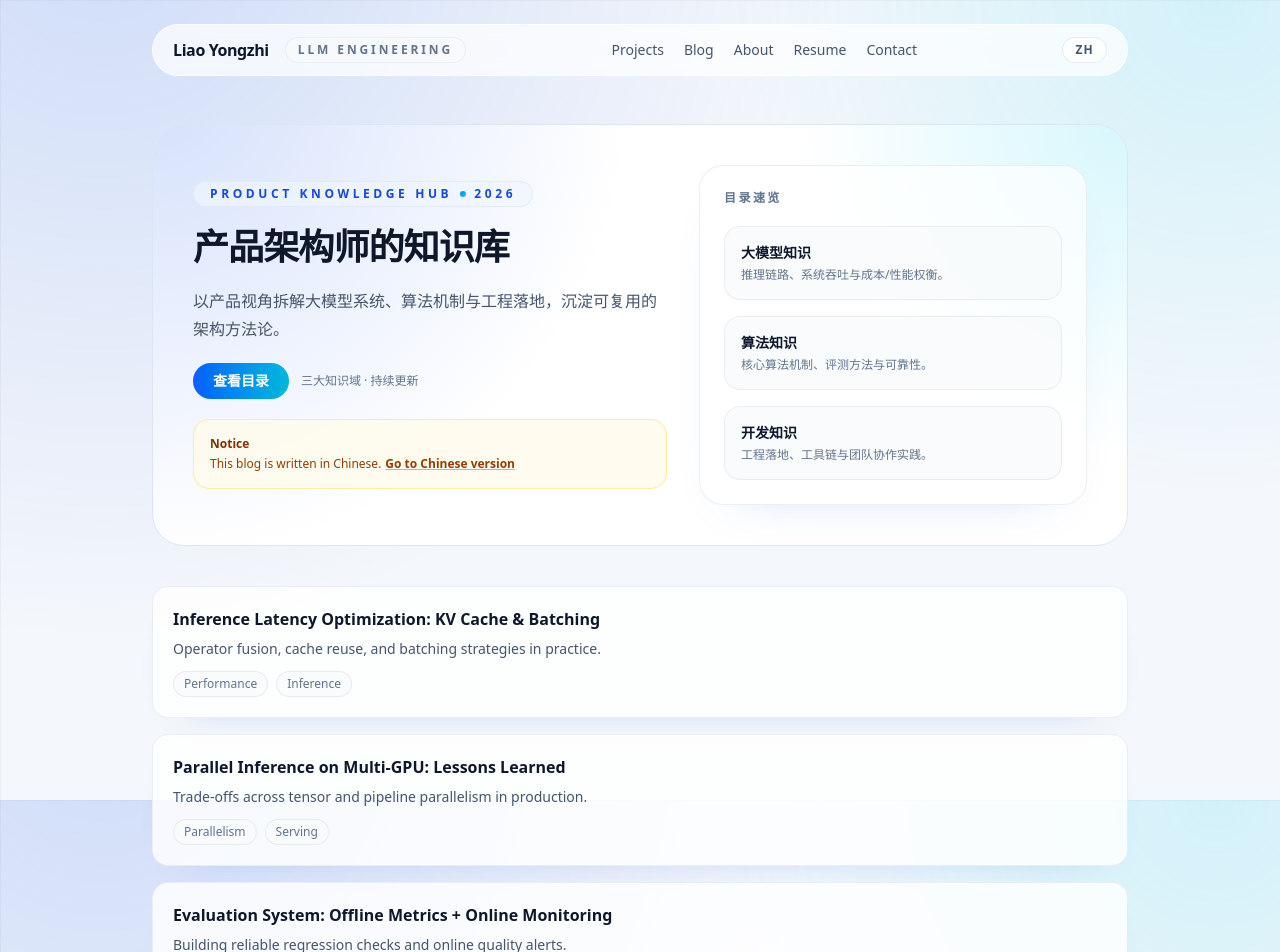
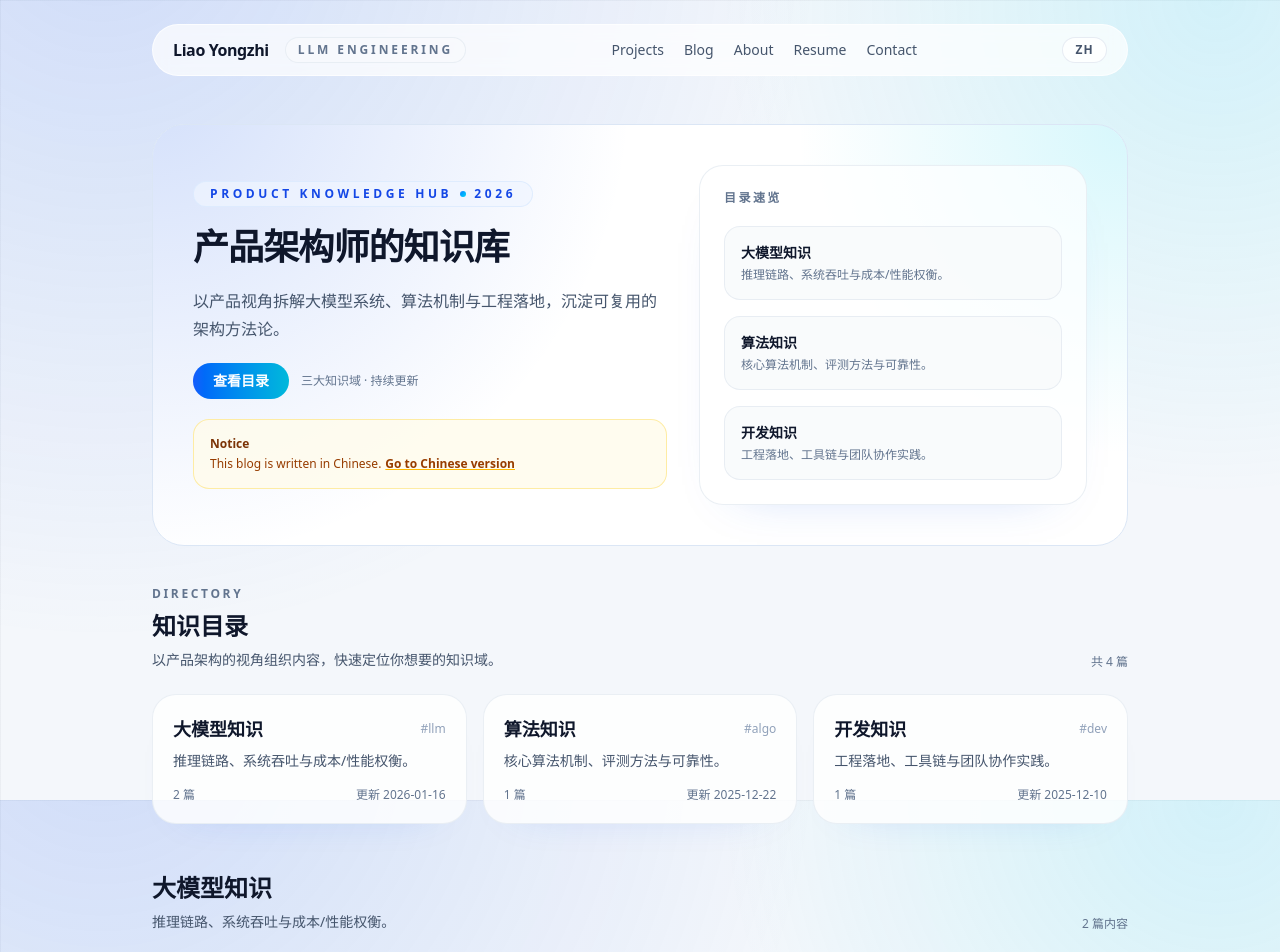
Before and after one commit to liaoyongzhi1010/website-lyz, a Next.js app: page /en/blog in a window 1280 px wide. Shown: the top 952 px of the page. Built offline with nearby package versions, Linux system fonts and the light colour scheme.

Commit message:
feat: add blog knowledge hub navigation

```diff
--- a/src/app/(site)/[lang]/blog/page.tsx
+++ b/src/app/(site)/[lang]/blog/page.tsx
@@ -1,73 +1,135 @@
-const posts = {
-  zh: [
+const categories = [
+  {
+    id: "llm",
+    title: "大模型知识",
+    description: "推理链路、系统吞吐与成本/性能权衡。",
+    posts: [
       {
         title: "LLM 推理延迟优化：KV Cache 与批处理策略",
         summary: "从算子融合、缓存复用到批处理调度的工程实践。",
-      tags: ["推理优化", "性能"],
+        date: "2026-01-16",
       },
       {
         title: "多卡并行推理的实践与踩坑",
         summary: "张量并行与流水并行的工程取舍与问题定位。",
-      tags: ["并行", "Serving"],
+        date: "2026-01-08",
       },
+    ],
+  },
+  {
+    id: "algo",
+    title: "算法知识",
+    description: "核心算法机制、评测方法与可靠性。",
+    posts: [
       {
         title: "评测体系：离线指标 + 在线观察",
         summary: "如何建立稳定的回归与线上质量监控。",
-      tags: ["评测", "可观测"],
+        date: "2025-12-22",
       },
     ],
-  en: [
-    {
-      title: "Inference Latency Optimization: KV Cache & Batching",
-      summary: "Operator fusion, cache reuse, and batching strategies in practice.",
-      tags: ["Performance", "Inference"],
   },
   {
-      title: "Parallel Inference on Multi-GPU: Lessons Learned",
-      summary: "Trade-offs across tensor and pipeline parallelism in production.",
-      tags: ["Parallelism", "Serving"],
-    },
+    id: "dev",
+    title: "开发知识",
+    description: "工程落地、工具链与团队协作实践。",
+    posts: [
       {
-      title: "Evaluation System: Offline Metrics + Online Monitoring",
-      summary: "Building reliable regression checks and online quality alerts.",
-      tags: ["Evaluation", "Observability"],
+        title: "线上服务的可观测性设计清单",
+        summary: "从日志、指标到链路追踪的全链路设计方法。",
+        date: "2025-12-10",
       },
     ],
-};
+  },
+];
 
-export default async function BlogPage({
-  params,
-}: {
-  params: Promise<{ lang?: string }>;
-}) {
-  const resolvedParams = await params;
-  const lang =
-    resolvedParams?.lang === "en" || resolvedParams?.lang === "zh"
-      ? resolvedParams.lang
-      : "zh";
+const getLatestDate = (dates: string[]) =>
+  dates.reduce((latest, current) => (current > latest ? current : latest), "");
 
+export default function BlogPage() {
   return (
-    <div className="grid gap-4">
-      {posts[lang].map((post) => (
+    <div className="flex flex-col gap-12">
+      <section id="category-nav" className="fade-up scroll-mt-24">
+        <div className="flex flex-wrap items-end justify-between gap-3">
+          <div>
+            <p className="text-xs font-semibold uppercase tracking-[0.22em] text-slate-500">
+              Directory
+            </p>
+            <h2 className="mt-2 text-2xl font-semibold text-slate-900">
+              知识目录
+            </h2>
+            <p className="mt-2 text-sm text-slate-600">
+              以产品架构的视角组织内容，快速定位你想要的知识域。
+            </p>
+          </div>
+          <span className="text-xs text-slate-500">
+            共 {categories.reduce((sum, item) => sum + item.posts.length, 0)} 篇
+          </span>
+        </div>
+        <div className="mt-6 grid gap-4 lg:grid-cols-3">
+          {categories.map((category) => {
+            const latest = getLatestDate(category.posts.map((post) => post.date));
+            return (
+              <a
+                key={category.id}
+                href={`#${category.id}`}
+                className="group rounded-3xl border border-slate-200/70 bg-white/80 p-5 shadow-[0_18px_45px_-40px_rgba(37,99,235,0.35)] transition hover:-translate-y-0.5 hover:border-blue-200/70 hover:shadow-[0_22px_50px_-40px_rgba(37,99,235,0.45)]"
+              >
+                <div className="flex items-center justify-between">
+                  <h3 className="text-lg font-semibold text-slate-900">
+                    {category.title}
+                  </h3>
+                  <span className="text-xs text-slate-400">#{category.id}</span>
+                </div>
+                <p className="mt-2 text-sm text-slate-600">
+                  {category.description}
+                </p>
+                <div className="mt-4 flex items-center justify-between text-xs text-slate-500">
+                  <span>{category.posts.length} 篇</span>
+                  <span>更新 {latest || "-"}</span>
+                </div>
+              </a>
+            );
+          })}
+        </div>
+      </section>
+
+      {categories.map((category, index) => (
+        <section
+          key={category.id}
+          id={category.id}
+          className={`scroll-mt-24 ${index === 0 ? "fade-up" : ""}`}
+        >
+          <div className="flex flex-wrap items-end justify-between gap-3">
+            <div>
+              <h2 className="text-2xl font-semibold text-slate-900">
+                {category.title}
+              </h2>
+              <p className="mt-2 text-sm text-slate-600">
+                {category.description}
+              </p>
+            </div>
+            <span className="text-xs text-slate-500">
+              {category.posts.length} 篇内容
+            </span>
+          </div>
+          <div className="mt-6 grid gap-4">
+            {category.posts.map((post) => (
               <article
                 key={post.title}
-          className="rounded-2xl border border-slate-200/70 bg-white/80 p-5 shadow-[0_16px_40px_-35px_rgba(37,99,235,0.45)]"
+                className="rounded-2xl border border-slate-200/70 bg-white/80 p-5 shadow-[0_16px_40px_-35px_rgba(37,99,235,0.4)] transition hover:-translate-y-0.5 hover:border-blue-200/70"
               >
-          <h2 className="text-base font-semibold text-slate-900">
+                <div className="flex items-center justify-between text-xs text-slate-500">
+                  <span>{post.date}</span>
+                  <span>Product Architecture Notes</span>
+                </div>
+                <h3 className="mt-3 text-base font-semibold text-slate-900">
                   {post.title}
-          </h2>
+                </h3>
                 <p className="mt-2 text-sm text-slate-600">{post.summary}</p>
-          <div className="mt-3 flex flex-wrap gap-2">
-            {post.tags.map((tag) => (
-              <span
-                key={tag}
-                className="rounded-full border border-slate-200/80 bg-slate-50/80 px-2.5 py-1 text-xs text-slate-500"
-              >
-                {tag}
-              </span>
+              </article>
             ))}
           </div>
-        </article>
+        </section>
       ))}
     </div>
   );
```
Lines whose indentation alone changed are shown as unchanged.
